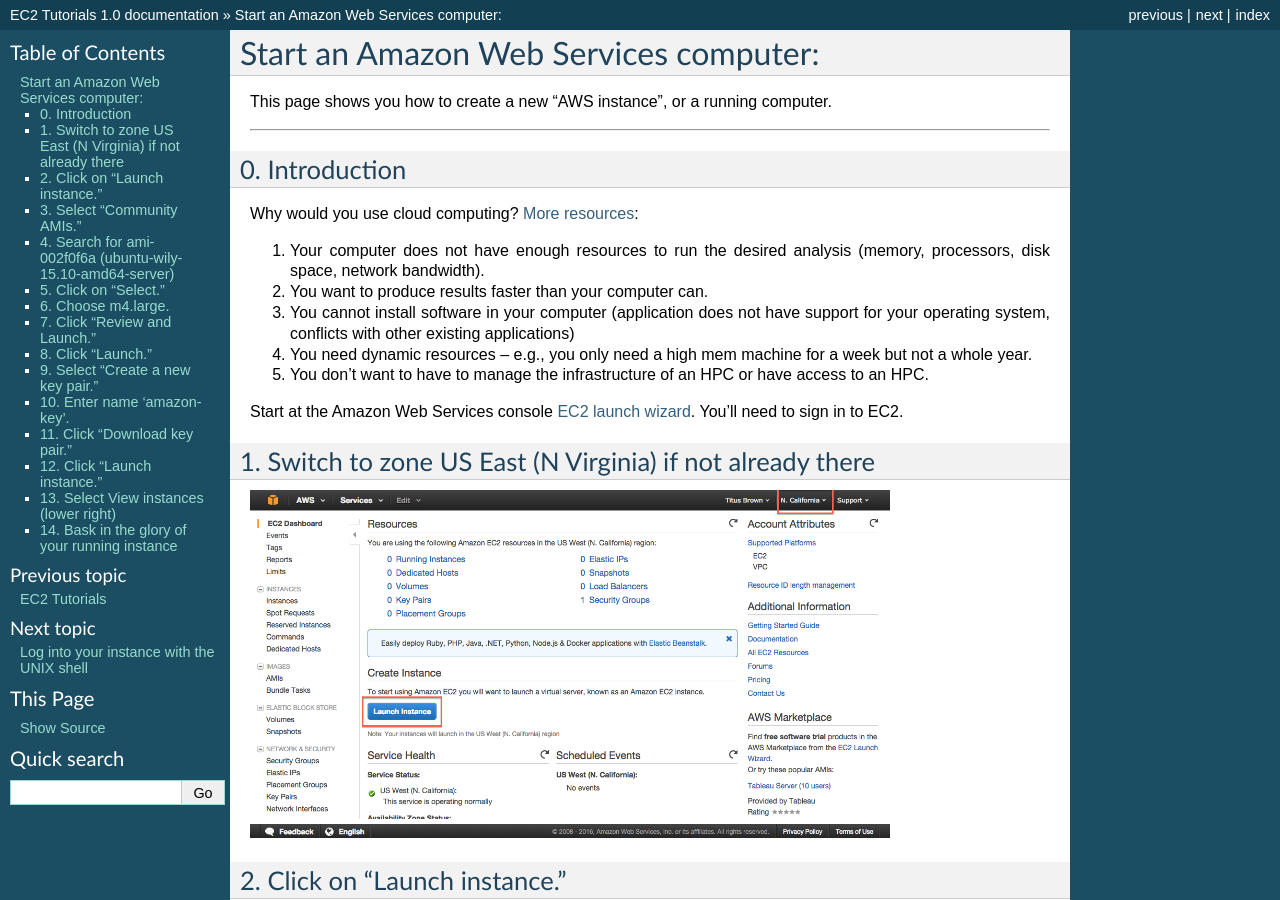
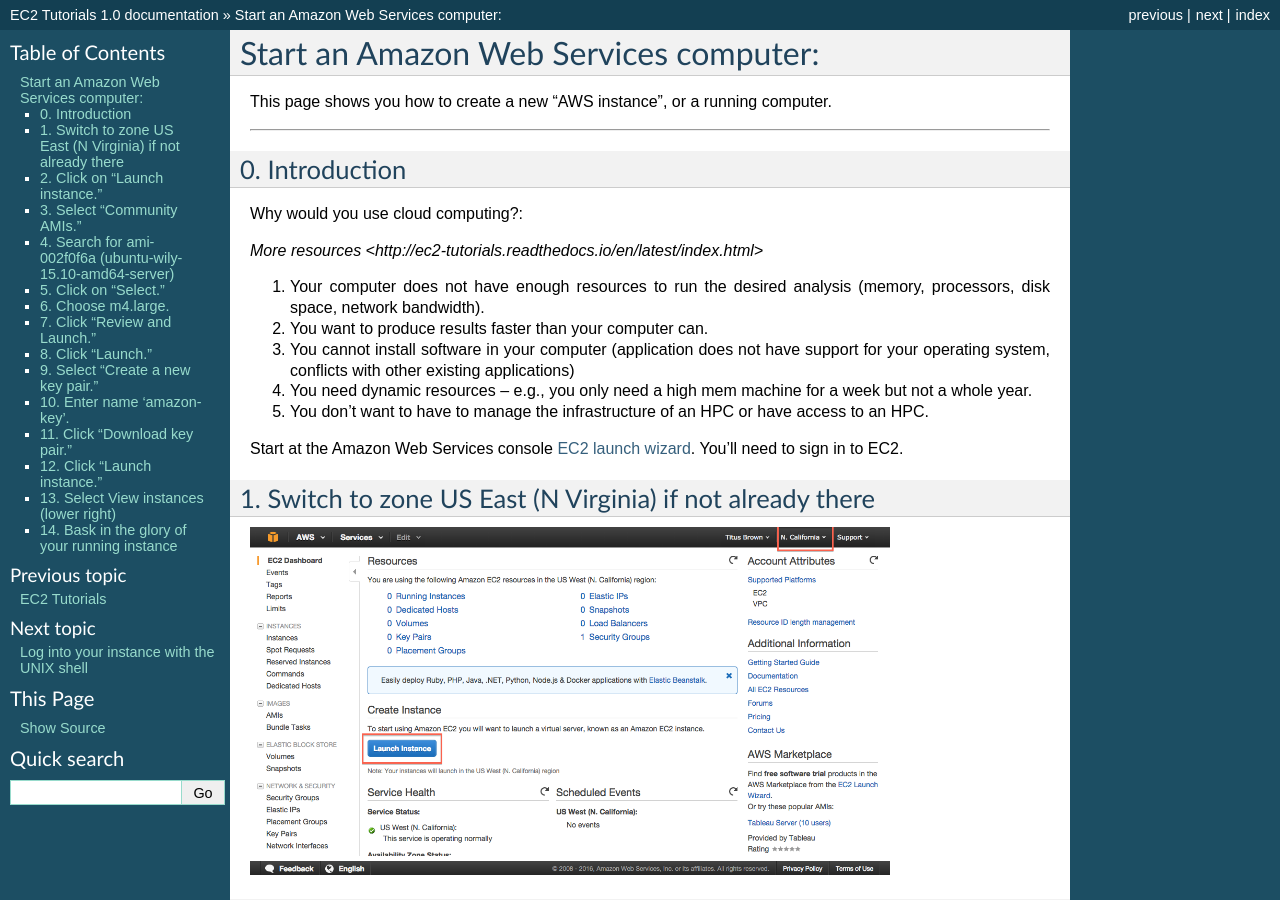
Before and after one commit to germs-lab/ec2-tutorials, a Sphinx documentation site: the page built from docs/boot.rst, in a window 1280 px wide and 900 px high. Built offline with Sphinx 7.4.7, drawn with Linux system fonts in a browser that asks for light colours.

Commit message:
Update boot.rst

```diff
--- a/docs/boot.rst
+++ b/docs/boot.rst
@@ -10,7 +10,9 @@
 0.  Introduction
 ================
 
-Why would you use cloud computing? `More resources <http://ec2-tutorials.readthedocs.io/en/latest/index.html>`_:
+Why would you use cloud computing?:
+
+`More resources <http://ec2-tutorials.readthedocs.io/en/latest/index.html>`
 
 #. Your computer does not have enough resources to run the desired analysis (memory, processors, disk space, network bandwidth).
 #. You want to produce results faster than your computer can.
```
